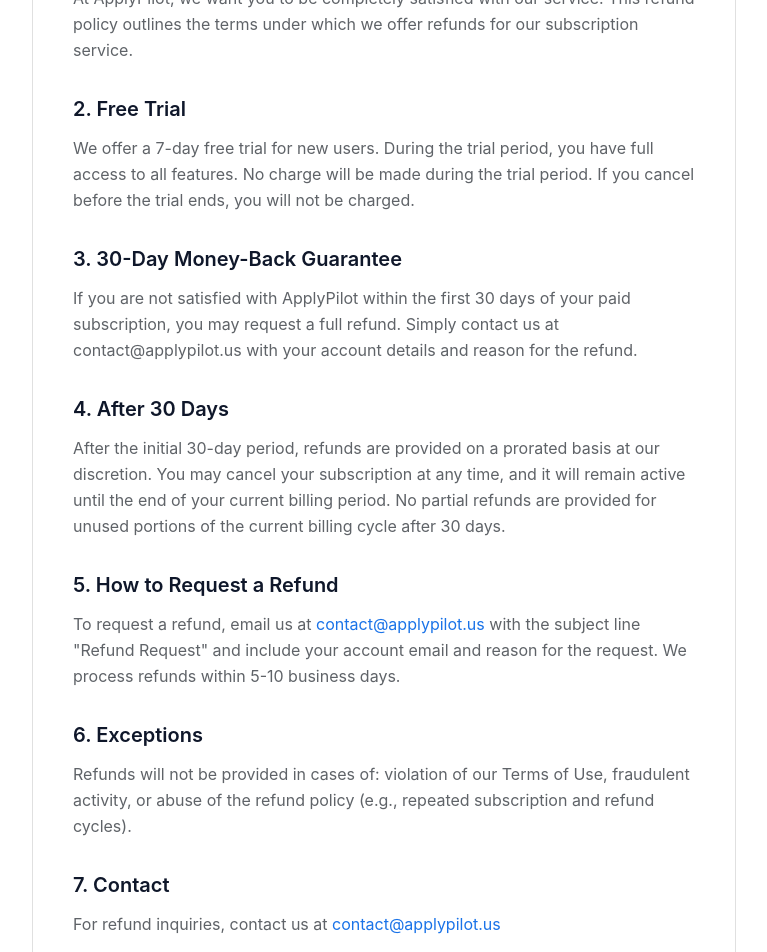
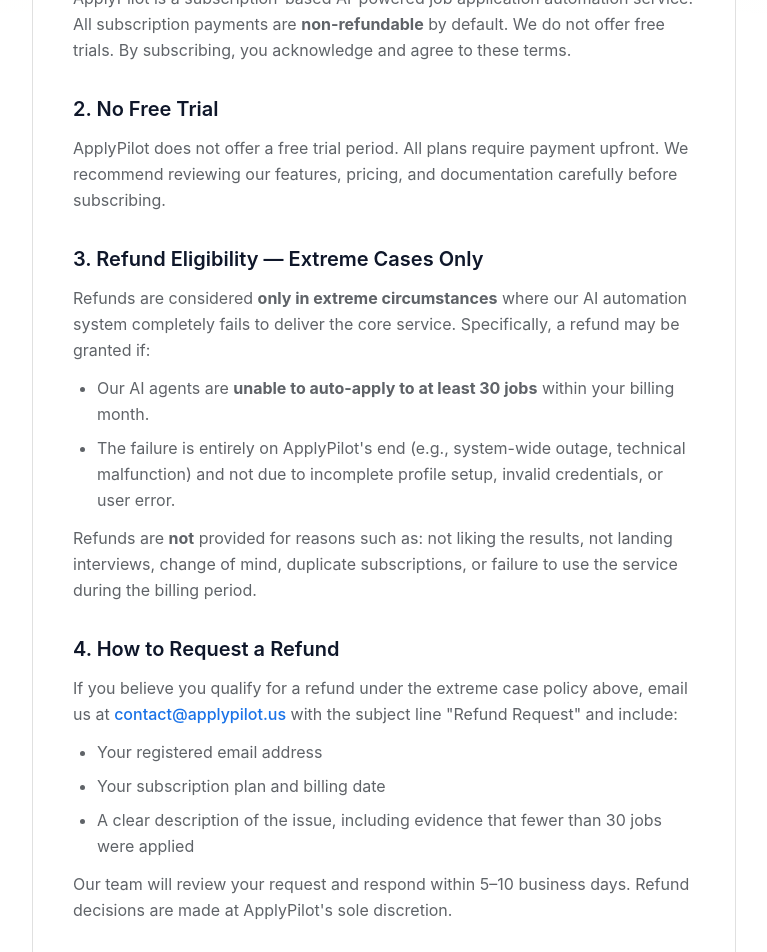
Before and after one commit to ApplyPilot-official/frontend, a Next.js app: page /refund-policy in a window 1280 px wide. Shown: the part 320-1272 px from the top of the page, without its empty margins (256-1023 px from the left). Built offline with nearby package versions, Linux system fonts and the light colour scheme; no server answers.

Commit message:
refund: rewrite policy (no free trial, no money-back, refund only if <30 jobs applied)

```diff
--- a/src/app/dashboard/page.tsx
+++ b/src/app/dashboard/page.tsx
@@ -220,7 +220,7 @@
                     >
                         View Plans & Subscribe
                     </Link>
-                    <p className="mt-4 text-xs text-surface-500">Starting at $35/month · 30-day money-back guarantee</p>
+                    <p className="mt-4 text-xs text-surface-500">Starting at $35/month · Cancel anytime</p>
                 </motion.div>
             );
         }
@@ -392,7 +392,7 @@
                                 >
                                     View Plans & Upgrade
                                 </Link>
-                                <p className="mt-4 text-xs text-surface-500">Starting at $35/month · 30-day money-back guarantee</p>
+                                <p className="mt-4 text-xs text-surface-500">Starting at $35/month · Cancel anytime</p>
                             </motion.div>
                         </div>
                     )}
--- a/src/app/refund-policy/page.tsx
+++ b/src/app/refund-policy/page.tsx
@@ -2,7 +2,7 @@
 
 export const metadata: Metadata = {
     title: "Refund Policy",
-    description: "ApplyPilot Refund Policy — our commitment to customer satisfaction.",
+    description: "ApplyPilot Refund Policy — our commitment to service quality.",
 };
 
 export default function RefundPolicyPage() {
@@ -11,58 +11,73 @@
             <div className="max-w-3xl mx-auto px-4 sm:px-6 lg:px-8">
                 <div className="bg-white border border-surface-300 rounded-2xl p-8 sm:p-10">
                     <h1 className="text-3xl font-bold text-slate-900 mb-2">Refund Policy</h1>
-                    <p className="text-sm text-surface-500 mb-8">Last updated: February 27, 2026</p>
+                    <p className="text-sm text-surface-500 mb-8">Last updated: March 27, 2026</p>
 
                     <div className="prose prose-slate prose-sm max-w-none space-y-6">
                         <section>
                             <h2 className="text-xl font-semibold text-slate-900 mt-8 mb-3">1. Overview</h2>
                             <p className="text-surface-600 leading-relaxed">
-                                At ApplyPilot, we want you to be completely satisfied with our service. This refund policy outlines the terms under which we offer refunds for our subscription service.
+                                ApplyPilot is a subscription-based AI-powered job application automation service. All subscription payments are <strong>non-refundable</strong> by default. We do not offer free trials. By subscribing, you acknowledge and agree to these terms.
                             </p>
                         </section>
 
                         <section>
-                            <h2 className="text-xl font-semibold text-slate-900 mt-8 mb-3">2. Free Trial</h2>
+                            <h2 className="text-xl font-semibold text-slate-900 mt-8 mb-3">2. No Free Trial</h2>
                             <p className="text-surface-600 leading-relaxed">
-                                We offer a 7-day free trial for new users. During the trial period, you have full access to all features. No charge will be made during the trial period. If you cancel before the trial ends, you will not be charged.
+                                ApplyPilot does not offer a free trial period. All plans require payment upfront. We recommend reviewing our features, pricing, and documentation carefully before subscribing.
                             </p>
                         </section>
 
                         <section>
-                            <h2 className="text-xl font-semibold text-slate-900 mt-8 mb-3">3. 30-Day Money-Back Guarantee</h2>
+                            <h2 className="text-xl font-semibold text-slate-900 mt-8 mb-3">3. Refund Eligibility — Extreme Cases Only</h2>
                             <p className="text-surface-600 leading-relaxed">
-                                If you are not satisfied with ApplyPilot within the first 30 days of your paid subscription, you may request a full refund. Simply contact us at contact@applypilot.us with your account details and reason for the refund.
+                                Refunds are considered <strong>only in extreme circumstances</strong> where our AI automation system completely fails to deliver the core service. Specifically, a refund may be granted if:
+                            </p>
+                            <ul className="list-disc pl-6 mt-3 space-y-2 text-surface-600 leading-relaxed">
+                                <li>Our AI agents are <strong>unable to auto-apply to at least 30 jobs</strong> within your billing month.</li>
+                                <li>The failure is entirely on ApplyPilot&apos;s end (e.g., system-wide outage, technical malfunction) and not due to incomplete profile setup, invalid credentials, or user error.</li>
+                            </ul>
+                            <p className="text-surface-600 leading-relaxed mt-3">
+                                Refunds are <strong>not</strong> provided for reasons such as: not liking the results, not landing interviews, change of mind, duplicate subscriptions, or failure to use the service during the billing period.
                             </p>
                         </section>
 
                         <section>
-                            <h2 className="text-xl font-semibold text-slate-900 mt-8 mb-3">4. After 30 Days</h2>
+                            <h2 className="text-xl font-semibold text-slate-900 mt-8 mb-3">4. How to Request a Refund</h2>
                             <p className="text-surface-600 leading-relaxed">
-                                After the initial 30-day period, refunds are provided on a prorated basis at our discretion. You may cancel your subscription at any time, and it will remain active until the end of your current billing period. No partial refunds are provided for unused portions of the current billing cycle after 30 days.
+                                If you believe you qualify for a refund under the extreme case policy above, email us at{" "}
+                                <a href="mailto:contact@applypilot.us" className="text-primary-600 hover:underline font-medium">contact@applypilot.us</a>{" "}
+                                with the subject line &quot;Refund Request&quot; and include:
+                            </p>
+                            <ul className="list-disc pl-6 mt-3 space-y-2 text-surface-600 leading-relaxed">
+                                <li>Your registered email address</li>
+                                <li>Your subscription plan and billing date</li>
+                                <li>A clear description of the issue, including evidence that fewer than 30 jobs were applied</li>
+                            </ul>
+                            <p className="text-surface-600 leading-relaxed mt-3">
+                                Our team will review your request and respond within 5–10 business days. Refund decisions are made at ApplyPilot&apos;s sole discretion.
                             </p>
                         </section>
 
                         <section>
-                            <h2 className="text-xl font-semibold text-slate-900 mt-8 mb-3">5. How to Request a Refund</h2>
+                            <h2 className="text-xl font-semibold text-slate-900 mt-8 mb-3">5. Subscription Cancellation</h2>
                             <p className="text-surface-600 leading-relaxed">
-                                To request a refund, email us at{" "}
-                                <a href="mailto:contact@applypilot.us" className="text-primary-600 hover:underline">contact@applypilot.us</a>{" "}
-                                with the subject line &quot;Refund Request&quot; and include your account email and reason for the request. We process refunds within 5-10 business days.
+                                You may cancel your subscription at any time from your dashboard. Upon cancellation, your plan remains active until the end of the current billing period. No partial refunds are provided for unused time.
                             </p>
                         </section>
 
                         <section>
-                            <h2 className="text-xl font-semibold text-slate-900 mt-8 mb-3">6. Exceptions</h2>
+                            <h2 className="text-xl font-semibold text-slate-900 mt-8 mb-3">6. Exceptions &amp; Abuse</h2>
                             <p className="text-surface-600 leading-relaxed">
-                                Refunds will not be provided in cases of: violation of our Terms of Use, fraudulent activity, or abuse of the refund policy (e.g., repeated subscription and refund cycles).
+                                Refunds will not be provided in cases of: violation of our Terms of Use, fraudulent activity, abuse of the refund policy, or repeated subscribe-and-refund cycles.
                             </p>
                         </section>
 
                         <section>
                             <h2 className="text-xl font-semibold text-slate-900 mt-8 mb-3">7. Contact</h2>
                             <p className="text-surface-600 leading-relaxed">
-                                For refund inquiries, contact us at{" "}
-                                <a href="mailto:contact@applypilot.us" className="text-primary-600 hover:underline">contact@applypilot.us</a>
+                                For any billing or refund inquiries, contact us at{" "}
+                                <a href="mailto:contact@applypilot.us" className="text-primary-600 hover:underline font-medium">contact@applypilot.us</a>
                             </p>
                         </section>
                     </div>
```
